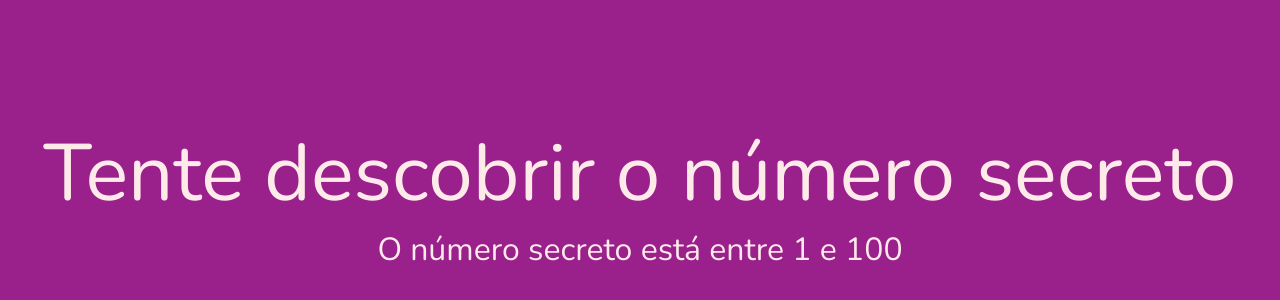
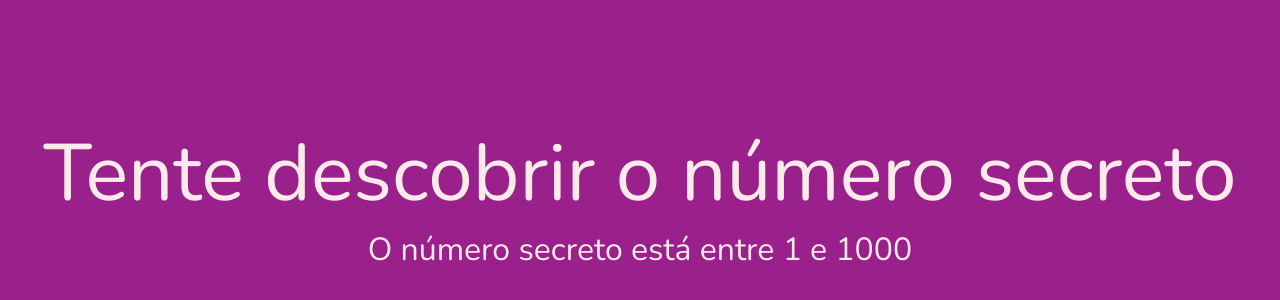
Before and after one commit to rafaeladns/jogo-numero-secreto, a plain HTML site: page index.html in a window 1280 px wide. Shown: the part 180-480 px from the top of the page. Drawn offline with nearby package versions, Linux system fonts and the light colour scheme.

Commit message:
Alterando menor valor e maior valor

```diff
--- a/app/sortearNumero.js
+++ b/app/sortearNumero.js
@@ -1,6 +1,6 @@
 // Sortear um número secreto aleatório
 const menorValor = 1;
-const maiorValor = 100;
+const maiorValor = 1000;
 const numeroSecreto = gerarNumeroAleatorio()
 
 
--- a/index.html
+++ b/index.html
@@ -12,7 +12,7 @@
 <body>
     <h1>Tente descobrir o número secreto</h1>
 
-    <h3>O número secreto está entre <span id="menor-valor">0</span> e <span id="maior-valor">100</span></h3>
+    <h3>O número secreto está entre <span id="menor-valor">0</span> e <span id="maior-valor">1000</span></h3>
 
     <div id="chute" class="mensagem">
     </div>
```
